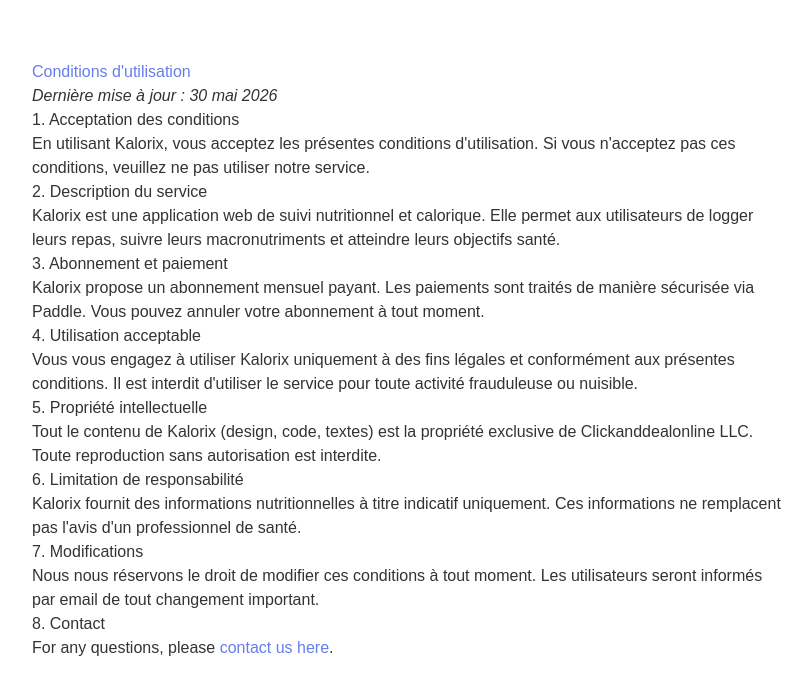
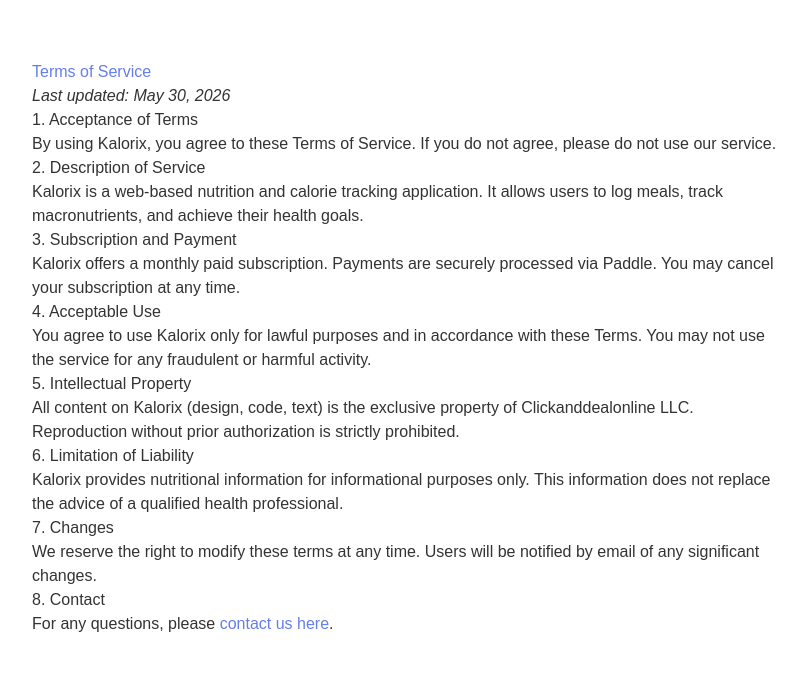
Before and after one commit to biz777/kalorix, a Next.js app: page /terms in a window 1280 px wide. Shown: the top 694 px of the page, without its empty margins (232-1044 px from the left). Built offline with nearby package versions, Linux system fonts and the light colour scheme.

Commit message:
Update page.tsx

```diff
--- a/app/terms/page.tsx
+++ b/app/terms/page.tsx
@@ -1,29 +1,29 @@
 export default function Terms() {
   return (
     <main style={{ maxWidth: 800, margin: "0 auto", padding: "60px 24px", fontFamily: "sans-serif", color: "#333" }}>
-      <h1 style={{ color: "#667eea" }}>Conditions d'utilisation</h1>
-      <p><em>Dernière mise à jour : 30 mai 2026</em></p>
+      <h1 style={{ color: "#667eea" }}>Terms of Service</h1>
+      <p><em>Last updated: May 30, 2026</em></p>
 
-      <h2>1. Acceptation des conditions</h2>
-      <p>En utilisant Kalorix, vous acceptez les présentes conditions d'utilisation. Si vous n'acceptez pas ces conditions, veuillez ne pas utiliser notre service.</p>
+      <h2>1. Acceptance of Terms</h2>
+      <p>By using Kalorix, you agree to these Terms of Service. If you do not agree, please do not use our service.</p>
 
-      <h2>2. Description du service</h2>
-      <p>Kalorix est une application web de suivi nutritionnel et calorique. Elle permet aux utilisateurs de logger leurs repas, suivre leurs macronutriments et atteindre leurs objectifs santé.</p>
+      <h2>2. Description of Service</h2>
+      <p>Kalorix is a web-based nutrition and calorie tracking application. It allows users to log meals, track macronutrients, and achieve their health goals.</p>
 
-      <h2>3. Abonnement et paiement</h2>
-      <p>Kalorix propose un abonnement mensuel payant. Les paiements sont traités de manière sécurisée via Paddle. Vous pouvez annuler votre abonnement à tout moment.</p>
+      <h2>3. Subscription and Payment</h2>
+      <p>Kalorix offers a monthly paid subscription. Payments are securely processed via Paddle. You may cancel your subscription at any time.</p>
 
-      <h2>4. Utilisation acceptable</h2>
-      <p>Vous vous engagez à utiliser Kalorix uniquement à des fins légales et conformément aux présentes conditions. Il est interdit d'utiliser le service pour toute activité frauduleuse ou nuisible.</p>
+      <h2>4. Acceptable Use</h2>
+      <p>You agree to use Kalorix only for lawful purposes and in accordance with these Terms. You may not use the service for any fraudulent or harmful activity.</p>
 
-      <h2>5. Propriété intellectuelle</h2>
-      <p>Tout le contenu de Kalorix (design, code, textes) est la propriété exclusive de Clickanddealonline LLC. Toute reproduction sans autorisation est interdite.</p>
+      <h2>5. Intellectual Property</h2>
+      <p>All content on Kalorix (design, code, text) is the exclusive property of Clickanddealonline LLC. Reproduction without prior authorization is strictly prohibited.</p>
 
-      <h2>6. Limitation de responsabilité</h2>
-      <p>Kalorix fournit des informations nutritionnelles à titre indicatif uniquement. Ces informations ne remplacent pas l'avis d'un professionnel de santé.</p>
+      <h2>6. Limitation of Liability</h2>
+      <p>Kalorix provides nutritional information for informational purposes only. This information does not replace the advice of a qualified health professional.</p>
 
-      <h2>7. Modifications</h2>
-      <p>Nous nous réservons le droit de modifier ces conditions à tout moment. Les utilisateurs seront informés par email de tout changement important.</p>
+      <h2>7. Changes</h2>
+      <p>We reserve the right to modify these terms at any time. Users will be notified by email of any significant changes.</p>
 
       <h2>8. Contact</h2>
       <p>For any questions, please <a href="https://docs.google.com/forms/d/e/1FAIpQLSdI8IYoNx3iy6Z1-Or67H_6lEw7AjaABpBHnkHPv7SVfN6qxQ/viewform" style={{ color: "#667eea" }}>contact us here</a>.</p>
```
